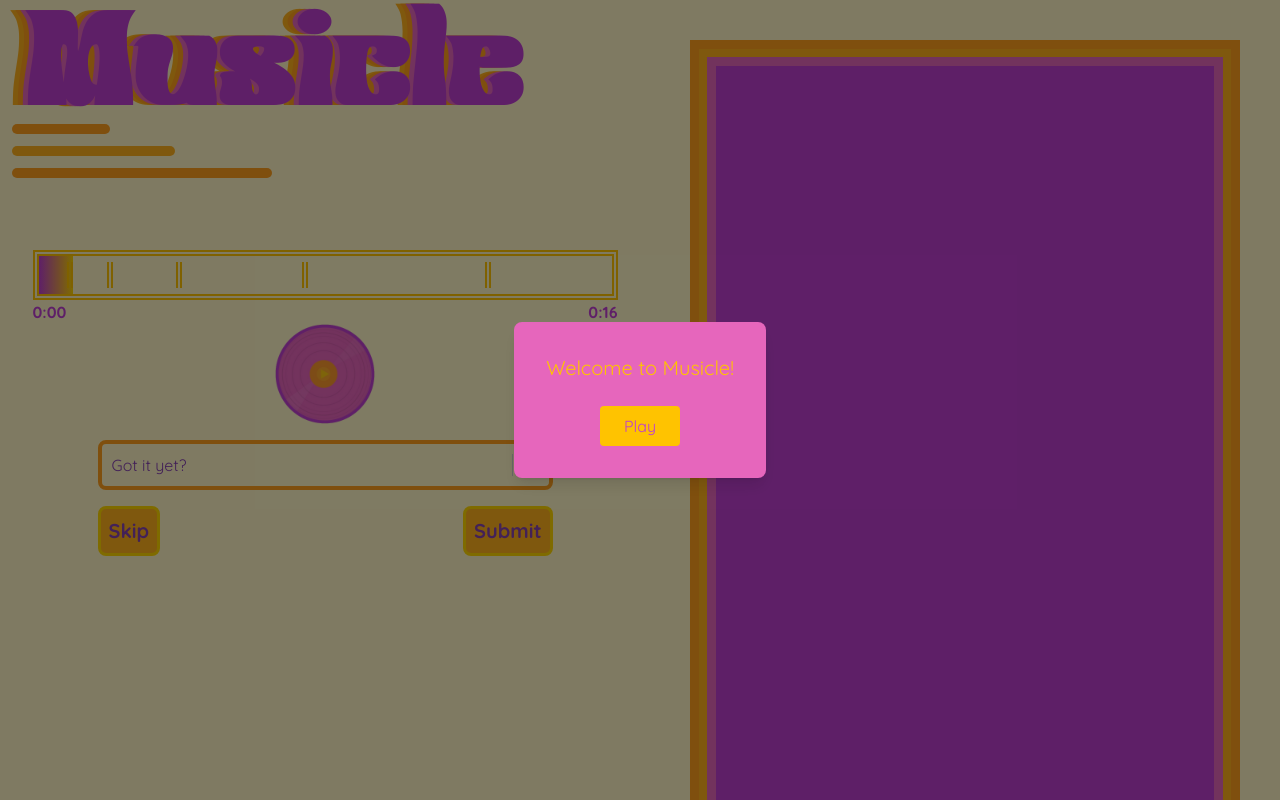
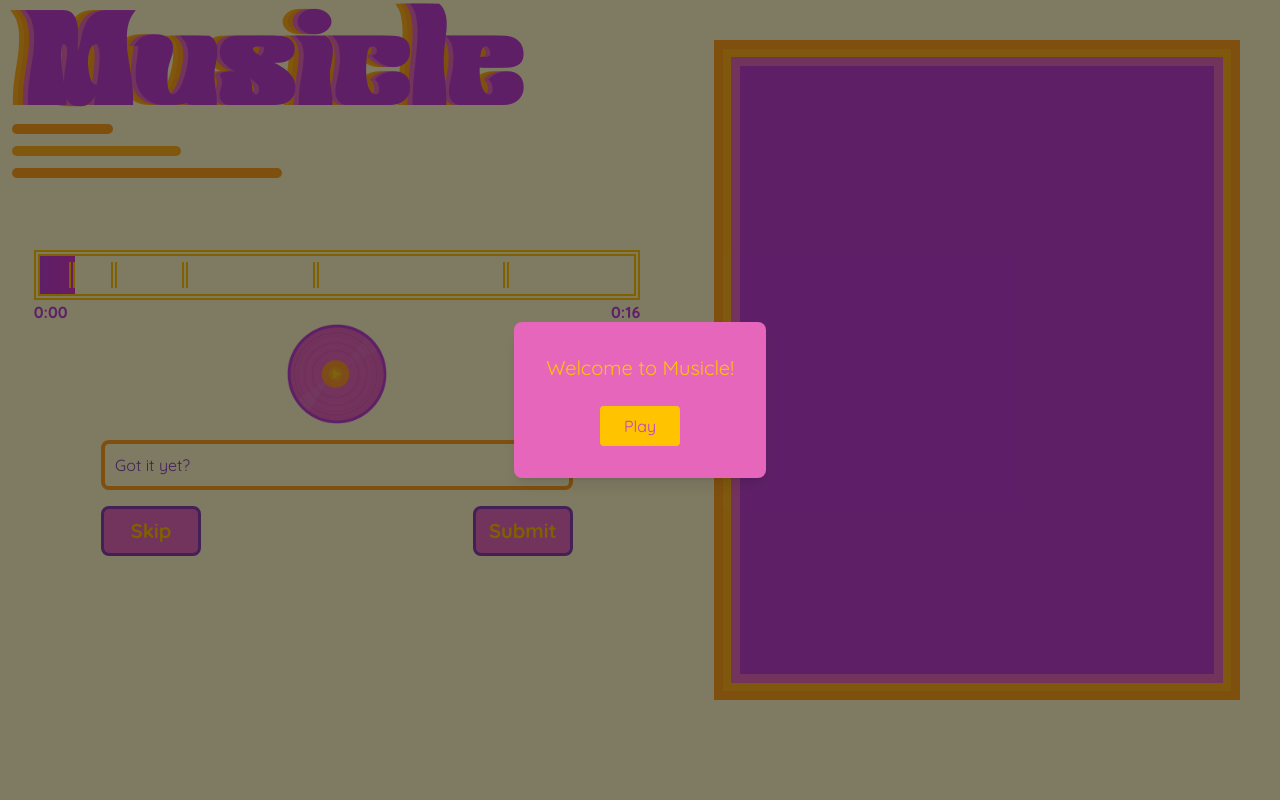
Before and after one commit to AshtonPulliam18/Musicle, a React (Vite) app: page / in a window 1280 px wide. Built offline with nearby package versions, Linux system fonts and the light colour scheme; a web font is replaced by a local one.

Commit message:
UI changes

```diff
--- a/src/components/GuessEntry.jsx
+++ b/src/components/GuessEntry.jsx
@@ -93,11 +93,11 @@ const GuessEntry = ({onAddGuess, onSkip, token}) => {
 
             <div className={"flex flex-row justify-between w-[70%]"}>
                 <button
-                    className={"p-2 sm:border-[2px] md:border-[2px] lg:border-[3px] border-lightYellow bg-lightOrange font-sand font-bold text-darkPurple text-xl rounded-lg"}
+                    className={"p-2 w-[100px] sm:border-[2px] md:border-[2px] lg:border-[3px] border-darkPurple bg-lightPink font-sand font-bold text-darkYellow text-xl rounded-lg"}
                     type="button" onClick={handleSkip}>Skip
                 </button>
                 <button
-                    className={" p-2 sm:border-[1px] md:border-[2px] lg:border-[3px] border-lightYellow bg-lightOrange font-sand font-bold text-darkPurple text-xl rounded-lg"}
+                    className={" p-2 w-[100px] sm:border-[1px] md:border-[2px] lg:border-[3px] border-darkPurple bg-lightPink font-sand font-bold text-darkYellow text-xl rounded-lg"}
                     type="button" onClick={handleSubmit}>Submit
                 </button>
             </div>
--- a/src/components/Musicbar.jsx
+++ b/src/components/Musicbar.jsx
@@ -3,7 +3,7 @@ import React, {useEffect, useState} from "react";
 
 const Musicbar = ({progress}) => {
 
-    let progressBar = `h-[100%] bg-gradient-to-r from-darkPink to-lightYellow absolute top-0 left-0 z-0`;
+    let progressBar = `h-[100%] bg-custom-gradient-linear absolute top-0 left-0 z-0`;
 
     return (
         <div className="w-[100%] flex flex-col items-center">
@@ -20,8 +20,9 @@ const Musicbar = ({progress}) => {
                 <div
                     className="h-[70%] w-[2%] ml-[30%] bg-transparent border-0 border-l-[4px] md:border-l-[4px] lg:border-l-[6px] border-double border-darkYellow z-10"/>
 
-                <div
-                    className={progressBar} style={{width: `${progress}%`}}/>
+                <div className={progressBar} style={{width: '100%'}}/>
+
+                <div className={"h-[100%] bg-paleYellow absolute top-0 right-0 z-0"} style={{width: `calc(100% - ${progress}%)`}}/>
 
             </div>
             <div className={"flex flex-row justify-between w-[90%]"}>
--- a/src/components/Musicboard.jsx
+++ b/src/components/Musicboard.jsx
@@ -29,7 +29,7 @@ const generateGuesses = (num) => {
 const Musicboard = ({ guesses }) => {
 
     return (
-        <div className={"w-[90%] min-h-[800px] m-[40px] bg-lightOrange sm:border-[3px] md:border-[6px] lg:border-[9px] border-darkOrange flex items-center justify-center p-2"}>
+        <div className={"w-[90%] min-h-[660px] m-[40px] bg-lightOrange sm:border-[3px] md:border-[6px] lg:border-[9px] border-darkOrange flex items-center justify-center p-2"}>
             <div className={"h-[100%] w-[100%] bg-darkPink border-solid sm:border-[3px] md:border-[6px] lg:border-[9px] border-lightPink"}>
                 <div className="h-[100%] w-[100%] flex flex-col">
                     {guesses.map((guess, i) => (
--- a/tailwind.config.js
+++ b/tailwind.config.js
@@ -3,6 +3,9 @@ module.exports = {
   content: ["./src/**/*.{html,js,jsx}"],
   theme: {
     extend: {
+      backgroundImage: {
+        'custom-gradient-linear': 'linear-gradient(90deg, #be3fd0, #f12cb6, #ff2d96, #ff4975, #ff6e55, #ff9335, #ffb611, #ffd700)',
+      },
       colors: {
         'lightPink': '#E666BC',
         'darkPink': '#BE3FD0',
```
